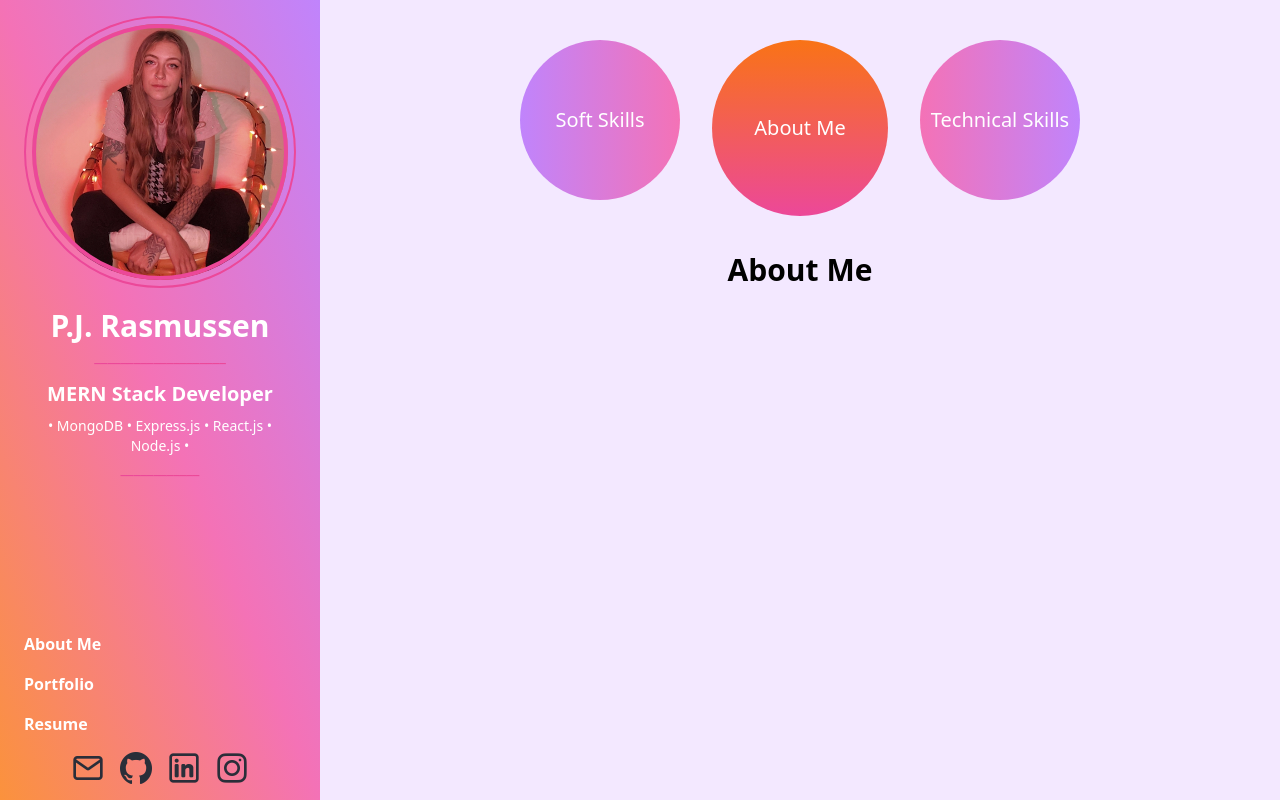
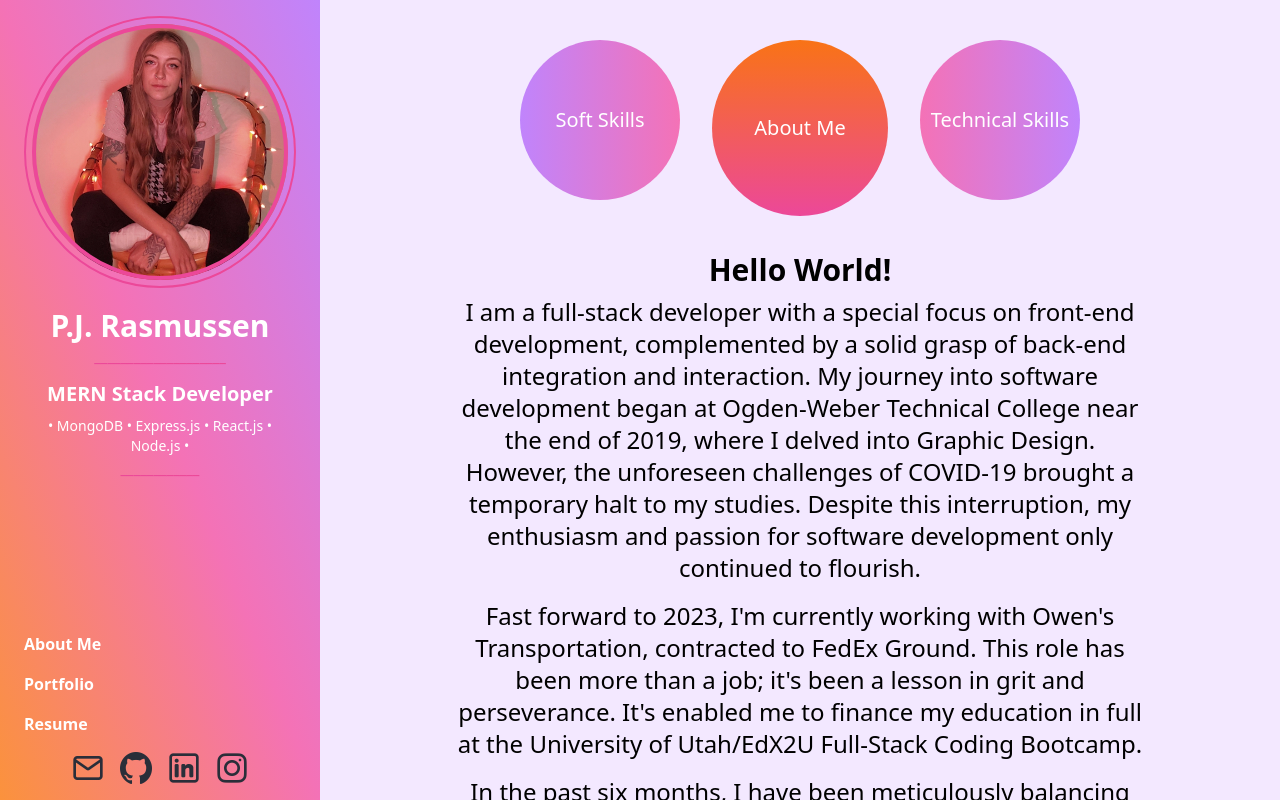
Before and after one commit to whats-a-pj/Portfolio, a React (Vite) app: page / in a window 1280 px wide. Built offline with nearby package versions, Linux system fonts and the light colour scheme.

Commit message:
Updated portfolio layout + styling, created custom favicon on ipad

```diff
--- a/index.html
+++ b/index.html
@@ -2,7 +2,7 @@
 <html lang="en">
   <head>
     <meta charset="UTF-8" />
-    <link rel="icon" type="image/png+xml" href="/src/assets/starfavicon.png" />
+    <link rel="icon" type="image/png+xml" href="/src/assets/planet2favicon.png" />
     <meta name="viewport" content="width=device-width, initial-scale=1.0" />
     <title>P.J. Rasmussen</title>
   </head>
--- a/src/pages/Aboutme.jsx
+++ b/src/pages/Aboutme.jsx
@@ -99,10 +99,13 @@ export default function Aboutme() {
         </div>
         )}
         {showSecondParagraph && (
-                    <div className="mt-5 mx-auto w-3/4 text-center">
-                    <h1 className="text-3xl font-bold">About Me</h1>
-          <p></p>
-                    </div>
+          <div className="mt-5 mx-auto w-3/4 text-center">
+              <h1 className="text-3xl font-bold">Hello World!</h1>
+          <p className="text-2xl mt-2">I am a full-stack developer with a special focus on front-end development, complemented by a solid grasp of back-end integration and interaction. My journey into software development began at Ogden-Weber Technical College near the end of 2019, where I delved into Graphic Design. However, the unforeseen challenges of COVID-19 brought a temporary halt to my studies. Despite this interruption, my enthusiasm and passion for software development only continued to flourish.</p>
+          <p className="text-2xl mt-4"> Fast forward to 2023, I'm currently working with Owen's Transportation, contracted to FedEx Ground. This role has been more than a job; it's been a lesson in grit and perseverance. It's enabled me to finance my education in full at the University of Utah/EdX2U Full-Stack Coding Bootcamp.</p>
+          <p className="text-2xl mt-4">In the past six months, I have been meticulously balancing work and academic commitments, immersing myself in coding. This includes not only completing assignments but also advancing my personal projects and dedicating time to further study.</p>
+          <p className="text-2xl mt-4"> My goal? To design and contribute to projects that deliver meaningful change to communities, bringing a ray of light into this complex world. With every line of code, I strive to blend creativity and functionality. I am devoted to enhancing the efficiency and inclusivity of the digital landscape, ensuring it's accessible and beneficial to everyone.</p>
+          </div>
         )}
         {showThirdParagraph && (
           <div className="text-lg mt-5 mx-auto w-3/4">
@@ -135,7 +138,6 @@ export default function Aboutme() {
     </ul>
   </div>
 </div>
-
           </div>
         )}
       </div>
--- a/src/pages/Portfolio.jsx
+++ b/src/pages/Portfolio.jsx
@@ -72,38 +72,53 @@ export default function Portfolio() {
         <a href="https://mind-mapper.up.railway.app/login">
           <img src={mindMapper} alt="Mind Mapper" className="max-w-full h-auto border-l-4 border-r-4 border-b-4 border-pink-500"></img>
         </a>
-        <div className="image-text">A website for fellow web developers to create solid game plans for their projects. This uses MySQL, Node.js, Express.js and Handlebars.js</div>
+        <div className="image-text text-xl">A website for fellow web developers to create solid game plans for their projects. This uses MySQL, Node.js, Express.js and Handlebars.js</div>
         </div>
         </div>
         <div className='bg-pink-500 m-2'>
         <h1 className="text-white text-center text-3xl mt-2 mb-2">Animals, Wow!</h1>
+        <div className="image-wrapper">
         <a href="https://itsmenickfromschool.github.io/animalsWow02/">
           <img src={animalsWow} alt="Animals Wow" className="max-w-full h-auto border-l-4 border-r-4 border-b-4 border-pink-500"></img>
         </a>
+        <div className="image-text"></div>
+        </div>
         </div>
         <div className='bg-pink-500 m-2'>
         <h1 className="text-white text-center text-3xl mt-2 mb-2">Weather Dashboard</h1>
+        <div className="image-wrapper">
         <a href="https://whats-a-pj.github.io/Weather-Dashboard-ServerSideAPIs/">
           <img src={weatherApi} alt="Weather API" className="max-w-full h-auto border-l-4 border-r-4 border-b-4 border-pink-500"></img>
         </a>
+        <div className="image-text"></div>
+        </div>
         </div>
         <div className='bg-pink-500 m-2'>
         <h1 className="text-white text-center text-3xl mt-2 mb-2">SVG Logo Creator</h1>
+        <div className="image-wrapper">
         <a href="https://github.com/whats-a-pj/OOP-SVG-Logo-Maker">
           <img src={svgLogo} alt="SVG Logo Generator" className="max-w-full h-auto border-l-4 border-r-4 border-b-4 border-pink-500"></img>
         </a>
+        <div className="image-text"></div>
+        </div>
         </div>
         <div className='bg-pink-500 m-2'>
         <h1 className="text-white text-center text-3xl mt-2 mb-2">Employee Manager</h1>
+        <div className="image-wrapper">
         <a href="https://github.com/whats-a-pj/SQL-Employee-Tracker">
           <img src={employeeTracker} alt="Employee Tracker" className="max-w-full h-auto border-l-4 border-b-4 border-r-4 border-pink-500"></img>
         </a>
+        <div className="image-text"></div>
+        </div>
         </div>
         <div className='bg-pink-500 m-2'>
         <h1 className="text-white text-center text-3xl mt-2 mb-2">theWeb</h1>
+        <div className="image-wrapper">
         <a href="https://theweb-production.up.railway.app/">
           <img src={theWeb} alt="Social Network DB" className="max-w-full h-auto border-l-4 border-r-4 border-b-4 border-pink-500"></img>
         </a>
+        <div className="image-text"></div>
+        </div>
         </div>
       </section>
     </div>
```
Also changed, not shown: src/assets/planet2favicon.png (added).
